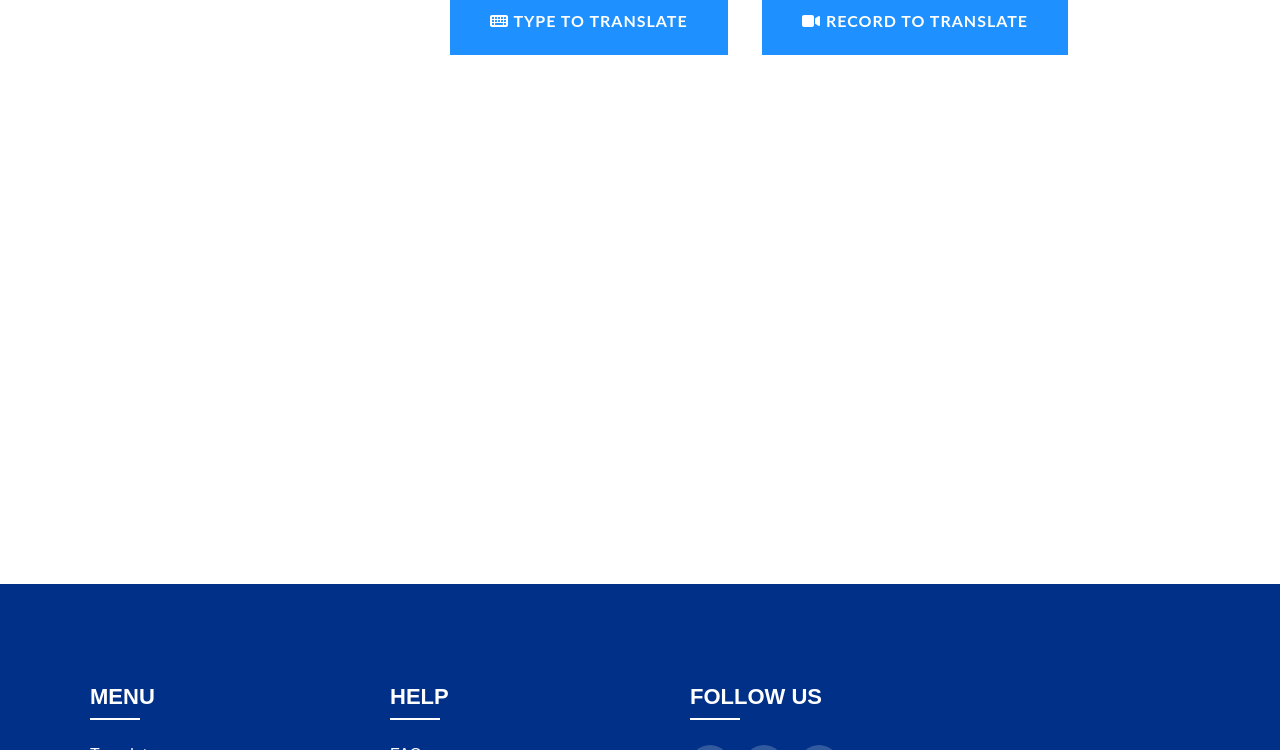
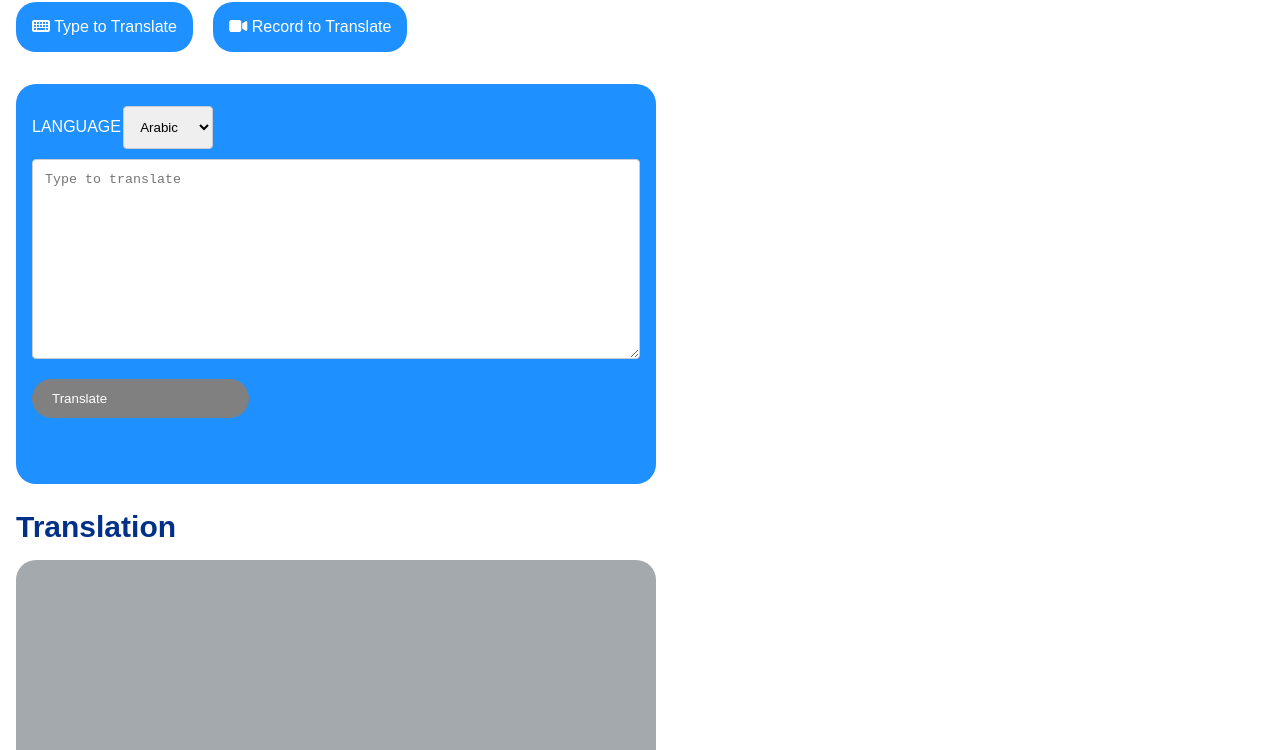
Before and after one commit to SLTranslator/SLTranslator.github.io, a plain HTML site: page translate.html in a window 1280 px wide. Shown: the part 216-966 px from the top of the page. Drawn offline with Linux system fonts and the light colour scheme; a web font is replaced by a local one.

Commit message:
Updated Translate Page

```diff
--- a/translate.css
+++ b/translate.css
@@ -3,10 +3,13 @@
  .typeTranslate
  {
      background-color: DodgerBlue;
-     border: none;
+     border: 1rem;
+     margin: 1rem;
      color: white;
-     padding: 25px 40px 25px 40px;
+     padding: 1rem 1rem;
      font-size: 16px;
+     border-radius: 20px;
+     text-align: center;
      cursor: pointer;
  }
  .recordTranslate
@@ -14,27 +17,19 @@
      background-color: DodgerBlue;
      border: none;
      color: white;
-     padding: 25px 40px 25px 40px;
+     padding: 1rem 1rem;
      font-size: 16px;
+     border-radius: 20px;
      cursor: pointer;
  }
 
   .typeTranslate:hover { /*Type to Translate colors*/
     background-color: #cbd1d5;
-    color: #fff;
+    color: DodgerBlue;
   }
   .recordTranslate:hover { /*Record to Translate colors*/
     background-color: #cbd1d5;
     color: #db3434;
   }
 
-  .typetoTranslate-pos{
-    margin: auto;
-    left: 450px
-  }
-  .recordToTranslate-pos{
-    margin: auto;
-    left: 480px
-  }
-
   /* END Translate Page: Translation option designs*/
--- a/translate.html
+++ b/translate.html
@@ -20,11 +20,85 @@
             align-items: center
         }
 
-        h4 {color:#a0a0a0}
+        input[type=text], select, textarea {
+            width: 100%;
+            padding: 12px;
+            border: 1px solid #ccc;
+            border-radius: 4px;
+            resize: vertical;
+        }
+
+        label {
+            padding: 12px 12px 12px 0;
+            display: inline-block;
+        }
+
+        input[type=Translate] {
+            margin-top: 20px;
+            background-color: Gray;
+            color: white;
+            padding: 12px 20px;
+            border: none;
+            border-radius: 20px;
+            cursor: pointer;
+            float: right;
+        }
+
+        input[type=Translate]:hover {
+            background-color: LightGray;
+        }
+
+        div.translateBox {
+            border-radius: 20px;
+            width: 50%;
+            border: none;
+            margin-top:1rem;
+            margin-left:1rem;
+            margin-bottom:1rem;
+            background-color: DodgerBlue;
+            padding: 1rem;
+            height: 25%;
+            box-sizing: border-box;
+            position:relative;
+        }
+
+        .col-25 {
+            float: left;
+            width: 15%;
+            margin-top: 6px;
+        }
+
+        .col-aligned {
+            float: left;
+            margin-top: 6px;
+        }
+
+        /* Clear floats after the columns */
+        .row:after {
+            content: "";
+            display: table;
+            clear: both;
+        }
+
+
+        /*Output box*/
+        div.OutputBox {
+
+            border-radius: 20px;
+            width: 50%;
+            border: none;
+            margin-top: 1rem;
+            margin-left: 1rem;
+            background-color: rgb(164, 169, 174);
+            padding: 1rem;
+            height: 25%;
+        }
+
     </style>
 </head>
+
 <body>
-    <div class="main">
+    <div class="main" style="height: 200%">
     <nav>
         <img class="logo" src="mockups/logo.png">
         <ul>
@@ -36,13 +110,49 @@
         </ul>
     </nav>
 
-    <h1 style="color:#003087; text-align:center; padding-top:100px; font-size:50px">Translate now!</h1>
-    <h2 style="color:#003087; text-align:center; padding-top:10px; font-size:30px">Choose how you wish to translate</h1>
+    <h1 style="color:#003087; text-align:left; margin-left:1rem; padding-top:100px; font-size:50px">Translate now!</h1>
+    <h2 style="color:#003087; text-align:left; margin-left:1rem; padding-top:10px; font-size:30px">Choose how you wish to translate</h1>
 
-    <button class="btn typeTranslate typeTranslate:hover typetoTranslate-pos"><i class="fa fa-keyboard"></i> Type to Translate</button>
-    <button class="btn recordTranslate recordTranslate:hover recordToTranslate-pos"><i class="fa fa-video"></i> Record to Translate</button>
+    <button class="typeTranslate typeTranslate:hover"><i class="fa fa-keyboard"></i> Type to Translate</button>
+    <button class="recordTranslate recordTranslate:hover"><i class="fa fa-video"></i> Record to Translate</button>
+
+    <div class="translateBox">
+
+        <div class="row" >
+
+          <div class="col-25">
+            <label style="color:white" for="Language">LANGUAGE</label>
+          </div>
+          <div class = "col-aligned">
+            <select id="Language" name="Language">
+              <option value="Arabic">Arabic</option>
+              <option value="English">English</option>
+              <option value="French">French</option>
+
+            </select>
+           </div>
+        </div>
+
+        <div class="row">
+
+            <textarea id="Translate" name="Translate" placeholder="Type to translate" style="height:200px; margin-top:10px"></textarea>
+
+        </div>
+
+
+        <div class="row">
+          <input type="Translate" value="Translate">
+        </div>
 
     </div>
+    <h2 style="color:#003087; text-align:left; margin-left:1rem; padding-top:10px; font-size:30px">Translation</h1>
+    <div class="OutputBox"></div>
+    </div>
+
+
+
+
+     <!--Footer -->
     <footer class = "footer">
         <div class = "container">
             <div class = "row">
@@ -80,8 +190,7 @@
             </div>
         </div>
     </footer>
+    <!--END footer-->
 </body>
 
-
-
 </html>
```
